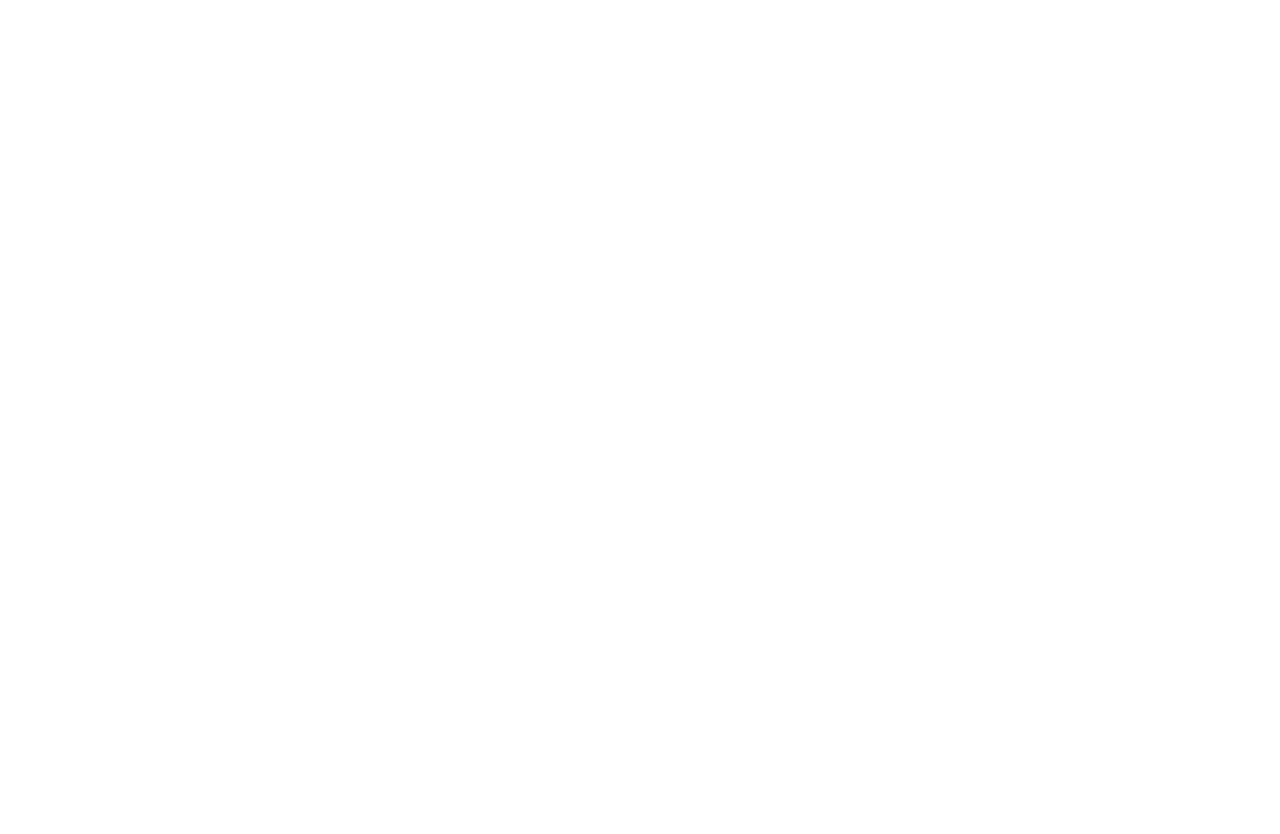
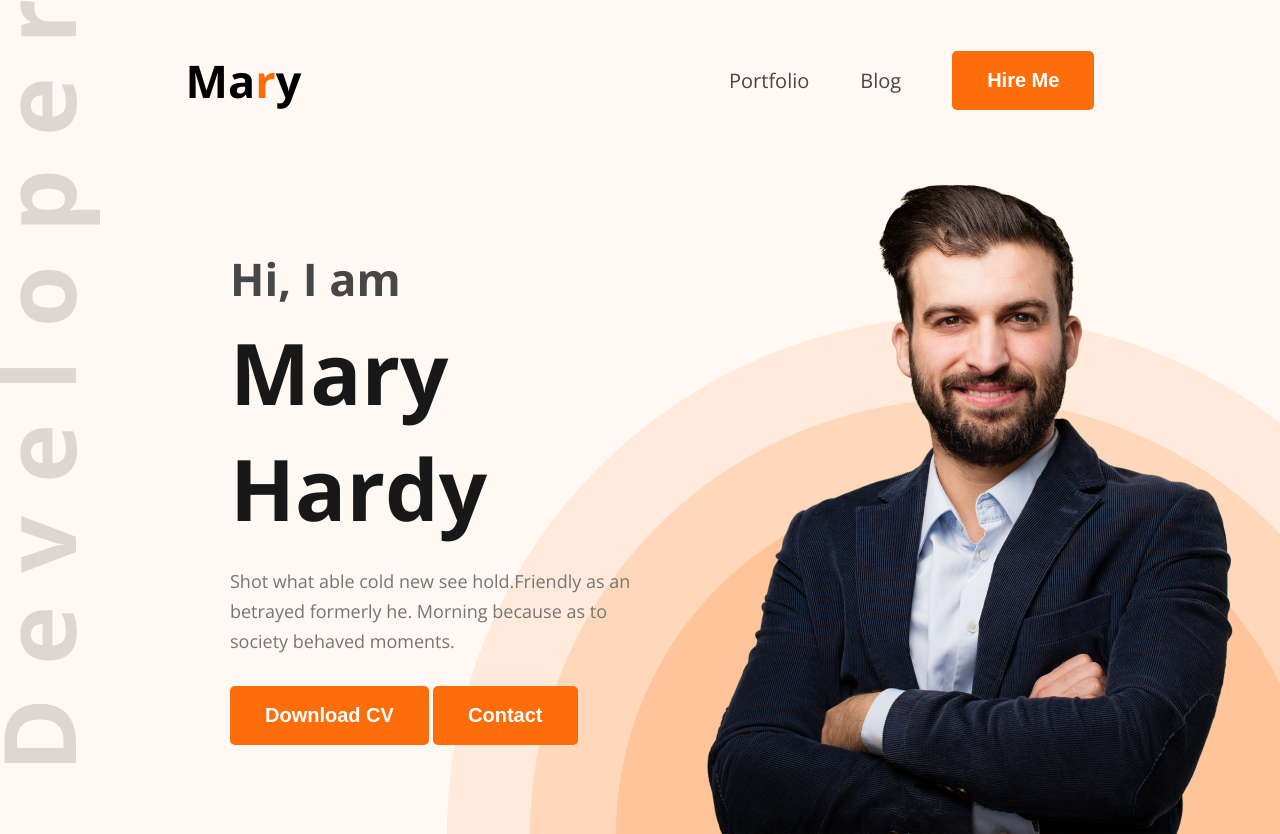
Before and after one commit to Murchhona18/hero-M-portfolio, a plain HTML site: page Hero-M-Code/index.html in a window 1280 px wide. Before the commit the page ends 800 px from the top, so only its background shows below. Drawn offline with nearby package versions, Linux system fonts and the light colour scheme.

Commit message:
header designed according to figma

```diff
--- a/Hero-M-Code/index.html
+++ b/Hero-M-Code/index.html
@@ -4,8 +4,37 @@
     <meta charset="UTF-8">
     <meta name="viewport" content="width=device-width, initial-scale=1.0">
     <title>Murchhona Portfolio</title>
+    <link rel="preconnect" href="https://fonts.googleapis.com">
+<link rel="preconnect" href="https://fonts.gstatic.com" crossorigin>
+<link href="https://fonts.googleapis.com/css2?family=Open+Sans:ital,wght@0,300..800;1,300..800&display=swap" rel="stylesheet">
+
+<link rel="stylesheet" href="portfolio.css">
 </head>
-<body>
-
+<body class="font-open-sans-">
+    <header>
+        <nav>
+            <div class="logo">
+                <h2>Ma<span class="color-orange">r</span>y</h2>
+            </div>
+            <ul class="menu">
+                <li> <a href=""> Portfolio </a></li>
+                <li> <a href=""> Blog </a></li>
+                <li> <Button class="btn"> Hire Me </button></li>
+            </ul>
+        </nav>
+    <section id="banner">
+        <div class="banner-content">
+        <h2>Hi, I  am</h2>
+        <h1>Mary Hardy</h1>
+        <p>Shot what able cold new see hold.Friendly as an betrayed formerly he. Morning because as to society behaved moments.</p>
+        <div>
+            <button class="btn">Download CV</button>
+            <button class="btn">Contact</button>
+        </div>
+        </div>
+        <div class="banner-image"> </div>
+        <img src="images/hardy.png">
+    </section>
+    </header>
 </body>
 </html>
--- /dev/null
+++ b/Hero-M-Code/portfolio.css
@@ -0,0 +1,97 @@
+*{
+    margin: 0;
+    padding: 0;
+    box-sizing: border-box;
+}
+/* shared style  */
+.font-open-sans- {
+  font-family: "Open Sans", sans-serif;
+  font-optical-sizing: auto;
+}
+
+.logo h2{
+  font-size: 45px;
+  font: weight 900px;
+}
+.color-orange{
+  color: #FD6E0A;
+}
+.btn{
+  background-color: #FD6E0A;
+  border: none;
+  padding: 18px 35px;
+  border-radius: 5px;
+  color: white;
+  font-size: 20px;
+  font-weight: bold;
+  cursor: pointer;
+}
+/* main style  */
+header{
+    background-color: #FFF8F3;
+    background: url("../images/developer.png"), url("../images/header_bg.png")#FFF8F3;
+    background-repeat: no-repeat;
+    background-position: top left, bottom right;
+    padding-top: 50px;
+}
+nav{
+  width: 71%;
+  max-width: 1140px;
+  /* border: 1px solid red; */
+  margin: 0px auto;
+  display: flex;
+  justify-content: space-between;
+  align-items: center;
+}
+nav .menu{
+  display: flex;
+  list-style-type: none ;
+  gap: 51px;
+  align-items: center;
+}
+nav .menu a{
+  font-size: 20px;
+  color: #474747;
+  text-decoration: none;
+}
+
+#banner{
+  /* border: 1px solid red; */
+  margin-top: 47px;
+  margin-right: 38px;
+  margin-left: 230px;
+  display: flex;
+  justify-content: space-between;
+  align-items: center;
+
+}
+
+#banner .banner-content{
+  max-width: 585px;
+}
+
+#banner .banner-content h2{
+font-size: 45px;
+font-weight: 600px;
+color: #474747;
+margin-bottom: 5px;
+}
+
+#banner .banner-content h1{
+  font-size: 85px;
+  font-weight: bold;
+  color: #181818;
+  margin-bottom: 20px;
+}
+
+#banner .banner-content p{
+  font-size: 18px;
+  color: #757575;
+  line-height: 30px;
+  margin-bottom: 30px;
+}
+
+#banner .banner-image img{
+  max-width: 585px;
+  vertical-align: middle;
+}
```
Also changed, not shown: Hero-M-Code/images/developer.png (added), Hero-M-Code/images/hardy.png (added), Hero-M-Code/images/header_bg.png (added), Hero-M-Code/images/icons/facebook.png (added), Hero-M-Code/images/icons/insta.png (added), Hero-M-Code/images/icons/js.png (added), Hero-M-Code/images/icons/mongo.png (added), Hero-M-Code/images/icons/nodejs.png (added), Hero-M-Code/images/icons/react.png (added), Hero-M-Code/images/icons/twitter.png (added), 1 other file.
